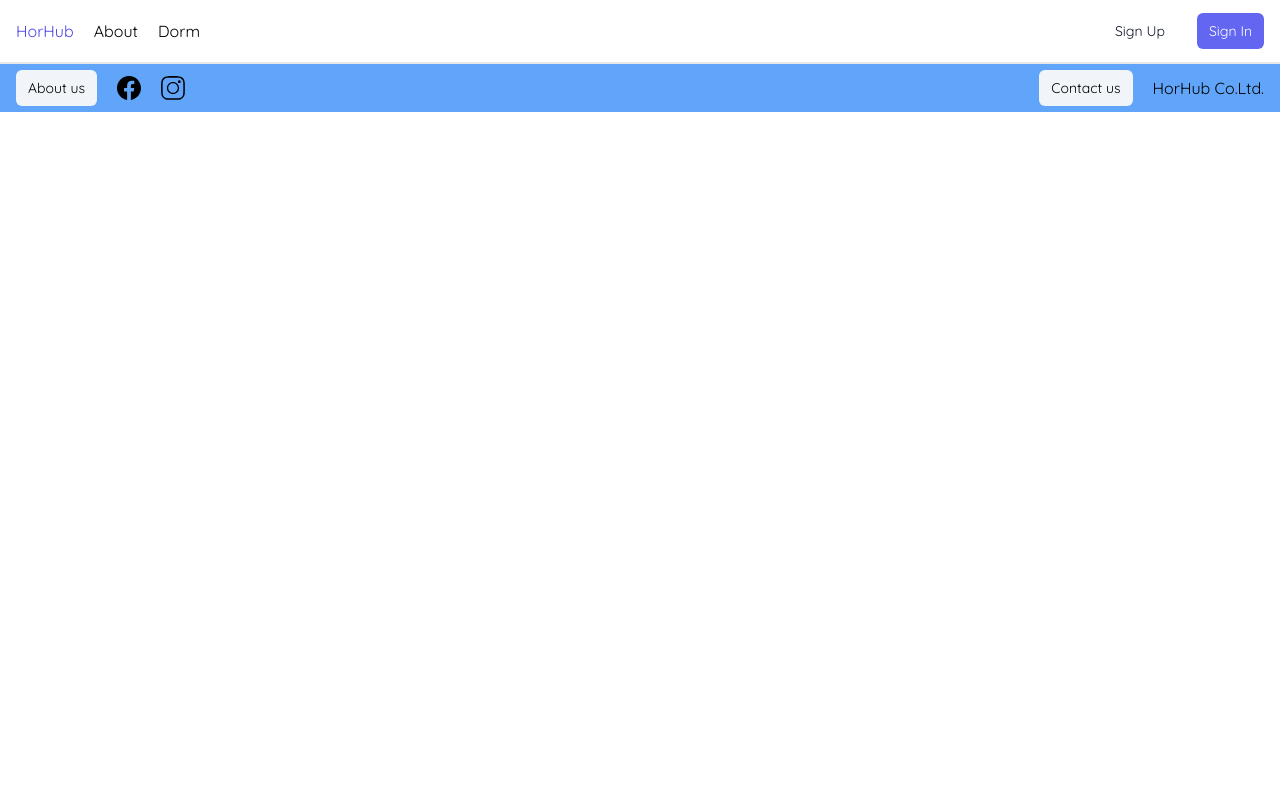
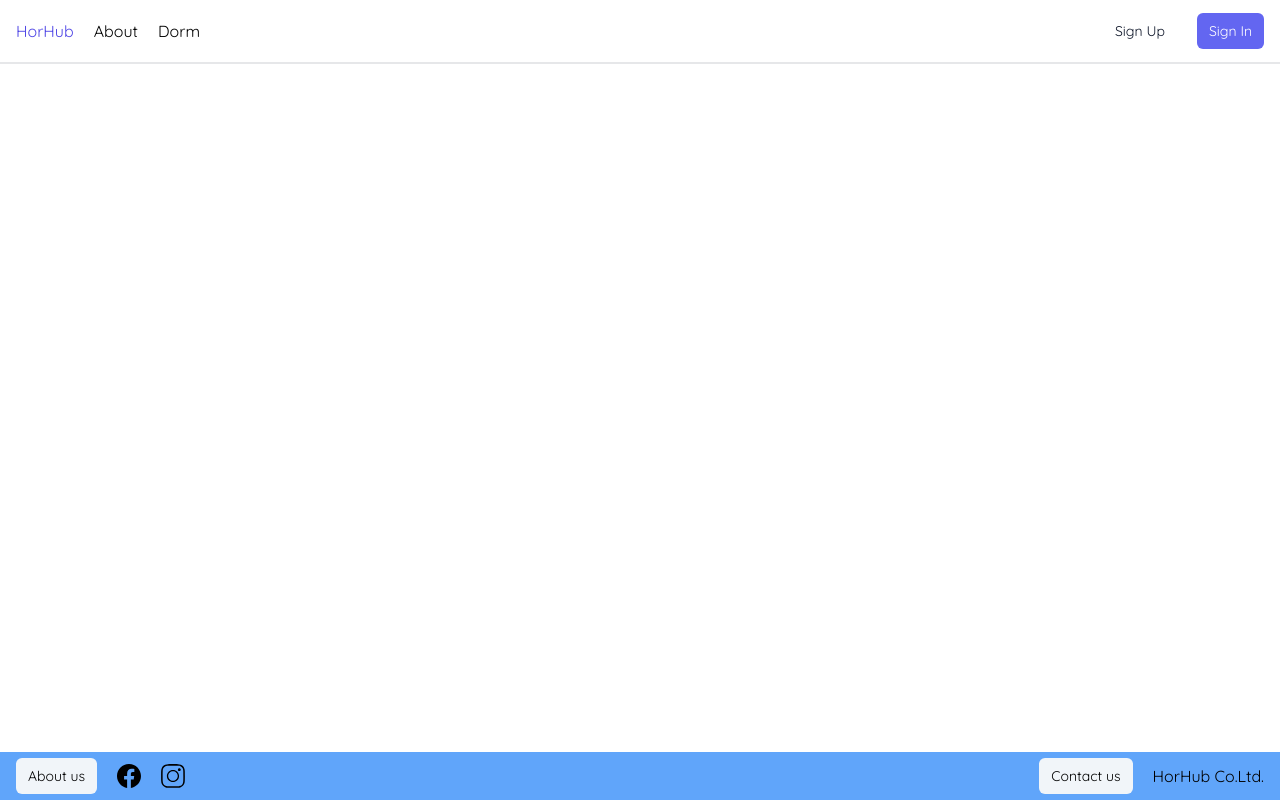
Before and after one commit to 2110366-2566-2/HorHub, a React (Create React App) app in the folder frontend/: page /verify/1 in a window 1280 px wide. Built offline with nearby package versions, Linux system fonts and the light colour scheme; no server answers.

Commit message:
feat: accepting verify page

```diff
--- a/frontend/src/App.tsx
+++ b/frontend/src/App.tsx
@@ -8,6 +8,7 @@ import { UserProvider } from './lib/context/UserContext';
 import ProfilePage from './pages/profile/ProfilePage';
 import MailVerifyPage from './pages/register/MailVerifyPage';
 import SettingPage from './pages/profile/setting/SettingPage';
+import AccVerifyTempPage from './pages/register/AccVerifyTempPage';
 
 function App() {
   return (
@@ -23,6 +24,7 @@ function App() {
               <Route path = "setting" element = {<SettingPage />}></Route>
             </Route>
             <Route path="verify" element={<MailVerifyPage/>} />
+            <Route path="verify/:id" element={<AccVerifyTempPage/>} />
           </Routes>
           <Footbar />
         </UserProvider>
--- a/frontend/src/pages/register/AccVerifyTempPage.tsx
+++ b/frontend/src/pages/register/AccVerifyTempPage.tsx
@@ -2,6 +2,8 @@ import { useUser } from "../../lib/context/UserContext"
 import LoadingPage from "../etc/LoadingPage"
 
 function AccVerifyTempPage() {
+
+
 
     const {currentUser, isLoading} = useUser()
 
```
